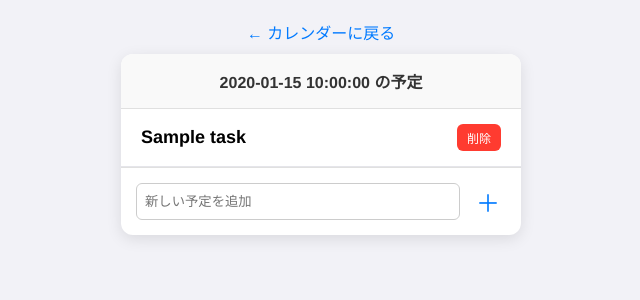
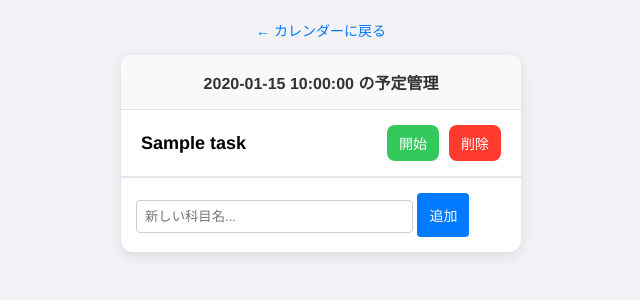
Before and after one commit to OOP2-2025-final-G01/ScheduleManager, a Python web app: template templates/day_detail.html in a window 1280 px wide. Shown: the top 300 px of the page, without its empty margins (319-959 px from the left). Run offline with Jinja, Linux system fonts and the light colour scheme; the template is opened without the code that fills it: most values are stand-ins (such as "Sample title", 1, 10 or a date in 2020).

Commit message:
flaskに統一した

```diff
--- a/templates/day_detail.html
+++ b/templates/day_detail.html
@@ -2,19 +2,39 @@
 <html lang="ja">
 <head>
     <meta charset="UTF-8">
+    <meta name="viewport" content="width=device-width, initial-scale=1.0">
+    <title>{{ date }} のTODOリスト</title>
     <style>
-        /* 既存のCSSはそのまま使用 */
         body { font-family: "Helvetica Neue", Arial, sans-serif; background-color: #f2f2f7; margin: 0; padding: 20px; display: flex; flex-direction: column; align-items: center; }
-        .app-container { width: 400px; background-color: white; border-radius: 12px; box-shadow: 0 4px 15px rgba(0,0,0,0.1); overflow: hidden; position: relative; }
+        .app-container { width: 400px; background-color: white; border-radius: 12px; box-shadow: 0 4px 15px rgba(0,0,0,0.1); overflow: hidden; position: relative; margin-bottom: 20px; }
         .header { background-color: #f9f9f9; padding: 15px; text-align: center; border-bottom: 1px solid #e0e0e0; font-weight: bold; color: #333; }
+        .back-link { margin-bottom: 15px; text-decoration: none; color: #007aff; font-size: 14px; }
+
+        /* TODOリストのスタイル */
         .todo-list { list-style: none; padding: 0; margin: 0; }
         .todo-item { border-bottom: 1px solid #e5e5ea; display: flex; justify-content: space-between; align-items: center; padding: 15px 20px; }
-        .subject-name { font-size: 18px; font-weight: bold; color: #000; }
+        .subject-info { flex-grow: 1; }
+        .subject-name { font-size: 18px; font-weight: bold; color: #000; display: block; }
 
-        .delete-btn { background-color: #ff3b30; color: white; border: none; border-radius: 6px; padding: 5px 10px; cursor: pointer; font-size: 12px; }
-        .add-form { padding: 15px; border-top: 1px solid #e0e0e0; display: flex; gap: 10px; }
-        .add-input { flex: 1; padding: 8px; border: 1px solid #ccc; border-radius: 6px; }
-        .back-link { margin-bottom: 10px; text-decoration: none; color: #007aff; }
+        /* タイマー・ボタン周り */
+        .controls { display: flex; gap: 10px; }
+        .btn { border: none; border-radius: 8px; padding: 8px 12px; cursor: pointer; font-size: 14px; }
+        .btn-start { background-color: #34c759; color: white; }
+        .btn-delete { background-color: #ff3b30; color: white; }
+        .btn-add { background-color: #007aff; color: white; width: 100%; padding: 12px; border-radius: 0; }
+
+        /* 入力フォーム */
+        .add-form { padding: 15px; border-top: 1px solid #e5e5ea; }
+        .input-task { width: 70%; padding: 8px; border: 1px solid #ccc; border-radius: 4px; }
+
+        /* タイマーモーダル */
+        #timer-modal {
+            display: none; position: fixed; top: 0; left: 0; width: 100%; height: 100%;
+            background-color: rgba(255, 255, 255, 0.95); z-index: 100;
+            flex-direction: column; justify-content: center; align-items: center;
+        }
+        .timer-display { font-size: 64px; font-weight: bold; margin: 20px 0; font-family: monospace; }
+        .stop-btn { background-color: #ff3b30; color: white; border: none; padding: 15px 50px; font-size: 20px; border-radius: 30px; cursor: pointer; }
     </style>
 </head>
 <body>
@@ -22,26 +42,72 @@
     <a href="/" class="back-link">← カレンダーに戻る</a>
 
     <div class="app-container">
-        <div class="header">{{ date }} の予定</div>
+        <div class="header">{{ date }} の予定管理</div>
 
-        <div class="todo-list">
+        <div id="timer-modal">
+            <h2 id="modal-subject-name" style="color: #007aff;">科目名</h2>
+            <div class="timer-display" id="display-time">00:00</div>
+            <button class="stop-btn" onclick="stopTimer()">計測終了</button>
+        </div>
+
+        <ul class="todo-list">
             {% for todo in todos %}
-            <div class="todo-item">
-                <div class="left-info">
+            <li class="todo-item">
+                <div class="subject-info">
                     <span class="subject-name">{{ todo.task }}</span>
                 </div>
-                <form action="{{ url_for('todo.delete', task_id=todo.id, selected_date=date) }}" method="POST">
-                    <button type="submit" class="delete-btn" onclick="return confirm('削除しますか？')">削除</button>
-                </form>
-            </div>
+                <div class="controls">
+                    <button class="btn btn-start" onclick="startTimer('{{ todo.task }}')">開始</button>
+
+                    <form action="{{ url_for('todo.delete', task_id=todo.id, selected_date=date) }}" method="POST" style="margin:0;">
+                        <button type="submit" class="btn btn-delete" onclick="return confirm('削除しますか？')">削除</button>
+                    </form>
+                </div>
+            </li>
             {% endfor %}
+        </ul>
+
+        <div class="add-form">
+            <form action="{{ url_for('todo.add', selected_date=date) }}" method="POST">
+                <input type="text" name="task_name" class="input-task" placeholder="新しい科目名..." required>
+                <button type="submit" class="btn btn-add" style="width: auto; border-radius: 4px;">追加</button>
+            </form>
         </div>
-
-        <form class="add-form" action="{{ url_for('todo.add', selected_date=date) }}" method="POST">
-            <input type="text" name="task_name" class="add-input" placeholder="新しい予定を追加" required>
-            <button type="submit" style="background: none; border: none; font-size: 24px; color: #007aff; cursor: pointer;">＋</button>
-        </form>
     </div>
 
+    <script>
+        let startTime;
+        let timerInterval;
+        let currentSubject = "";
+
+        function startTimer(subject) {
+            currentSubject = subject;
+            document.getElementById('modal-subject-name').innerText = subject;
+            document.getElementById('timer-modal').style.display = 'flex';
+
+            startTime = Date.now();
+            timerInterval = setInterval(updateDisplay, 1000);
+        }
+
+        function updateDisplay() {
+            const now = Date.now();
+            const diff = Math.floor((now - startTime) / 1000);
+            const mins = Math.floor(diff / 60).toString().padStart(2, '0');
+            const secs = (diff % 60).toString().padStart(2, '0');
+            document.getElementById('display-time').innerText = `${mins}:${secs}`;
+        }
+
+        function stopTimer() {
+            clearInterval(timerInterval);
+            document.getElementById('timer-modal').style.display = 'none';
+
+            const totalSeconds = Math.floor((Date.now() - startTime) / 1000);
+            const totalMinutes = Math.floor(totalSeconds / 60);
+
+            alert(`${currentSubject}を ${totalMinutes} 分間勉強しました！`);
+
+            // 必要であれば、ここで fetch() を使って Flask サーバーに学習時間を保存するリクエストを送ることができます。
+        }
+    </script>
 </body>
 </html>
```
